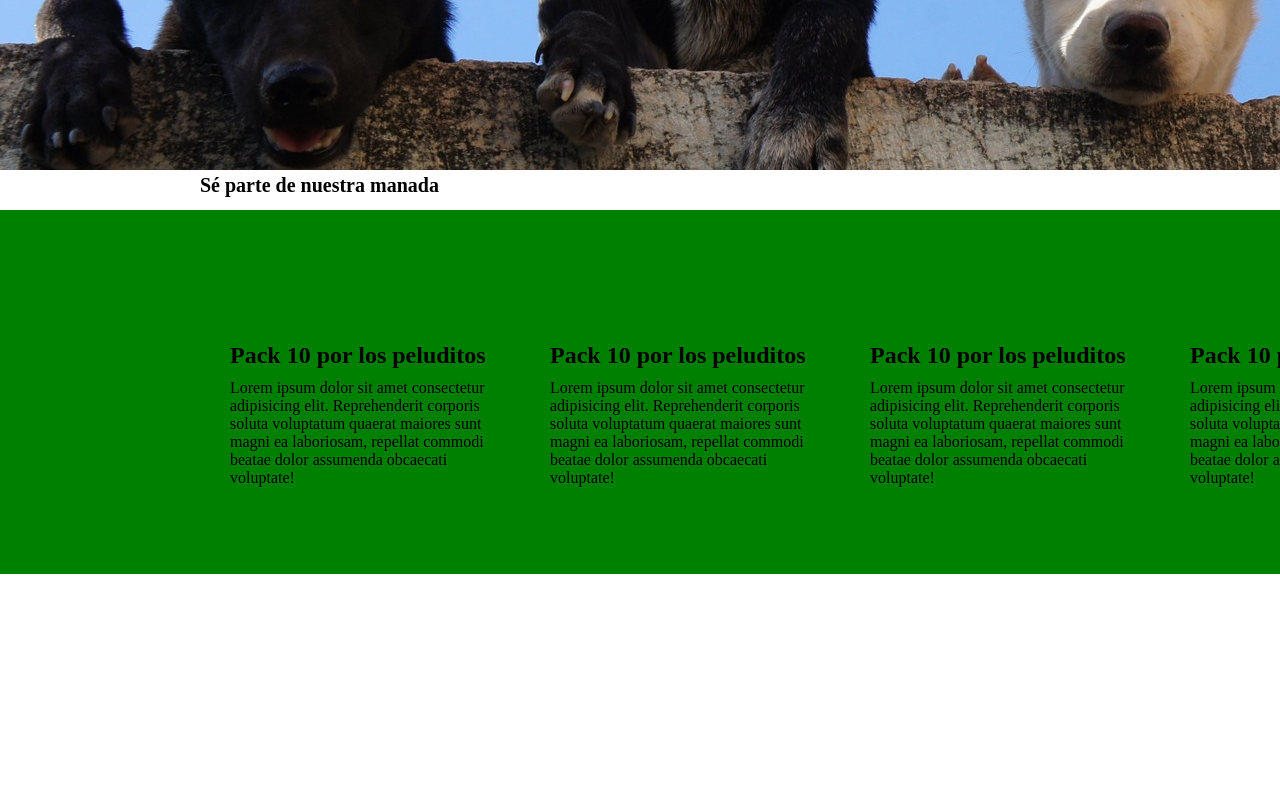
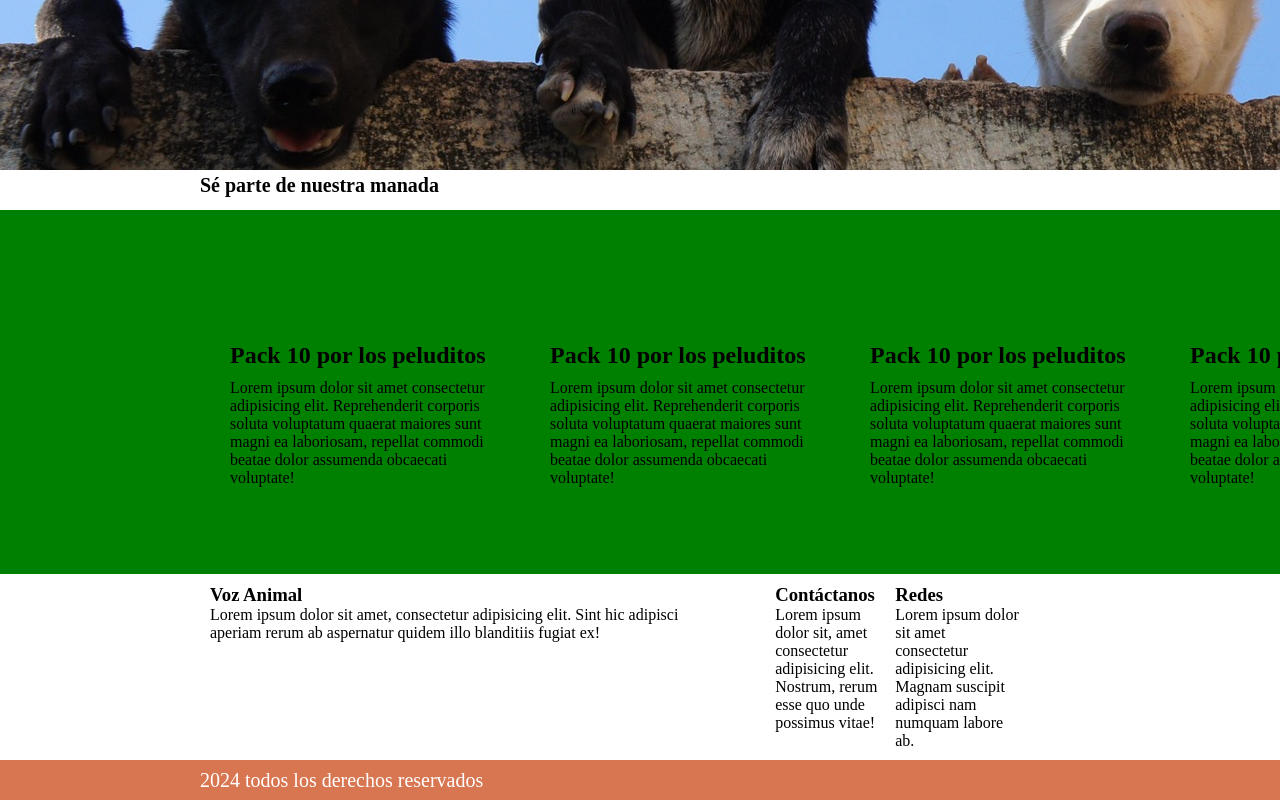
Before and after one commit to Arianajaramillo17/EP1, a plain HTML site: page index.html in a window 1280 px wide. Shown: the part 690-1490 px from the top of the page. Before the commit the page ends 1264 px from the top, so only its background shows below. Drawn offline with Linux system fonts and the light colour scheme.

Commit message:
Your commit message here

```diff
--- a/css/style1.css
+++ b/css/style1.css
@@ -83,3 +83,32 @@
 .card-contenido {
   padding: 10px 0px;
 }
+
+.container-prefooter,
+.container-prefooter-detail{
+  display:flex;
+  flex-direction: row;
+
+
+}
+.container-prefooter{
+  margin:10px;
+  padding: 0px 200px;
+
+}
+.main-footer-text{
+  display: flex;
+  justify-content: start;
+  align-items: center;
+  height: 40px;
+  font-size: 20px;
+  color: var(---colorblanco);
+  background-color: var(--color5);
+  padding: 0px 200px;
+}
+.container-prefooter-detail{
+  width: calc(50% - 20px);
+  height: auto;
+  padding: 0px 50px;
+  justify-content: center;
+}
--- a/index.html
+++ b/index.html
@@ -66,5 +66,32 @@
         </div>
       </div>
     </div>
+
+   <div id="footer">
+
+      <div class="container-prefooter">
+          <div class="col col-50">
+              <h3>Voz Animal</h3>
+              <p>Lorem ipsum dolor sit amet, consectetur adipisicing elit. Sint hic adipisci aperiam rerum ab aspernatur quidem illo blanditiis fugiat ex!</p>
+          </div>
+          <div class="container-prefooter-detail">
+          <div class="col">
+              <h3>Contáctanos</h4>
+              <p>Lorem ipsum dolor sit, amet consectetur adipisicing elit. Nostrum, rerum esse quo unde possimus vitae!</p>
+          </div>
+          <div class="col">
+              <h3>Redes</h4>
+              <p>Lorem ipsum dolor sit amet consectetur adipisicing elit. Magnam suscipit adipisci nam numquam labore ab.</p>
+          </div>
+        </div>
+      </div>
+
+  <div id="main-footer">
+      <div class="main-footer-text">
+          2024 todos los derechos reservados
+      </div>
+  </div>
+
+</div>
   </body>
 </html>
```
